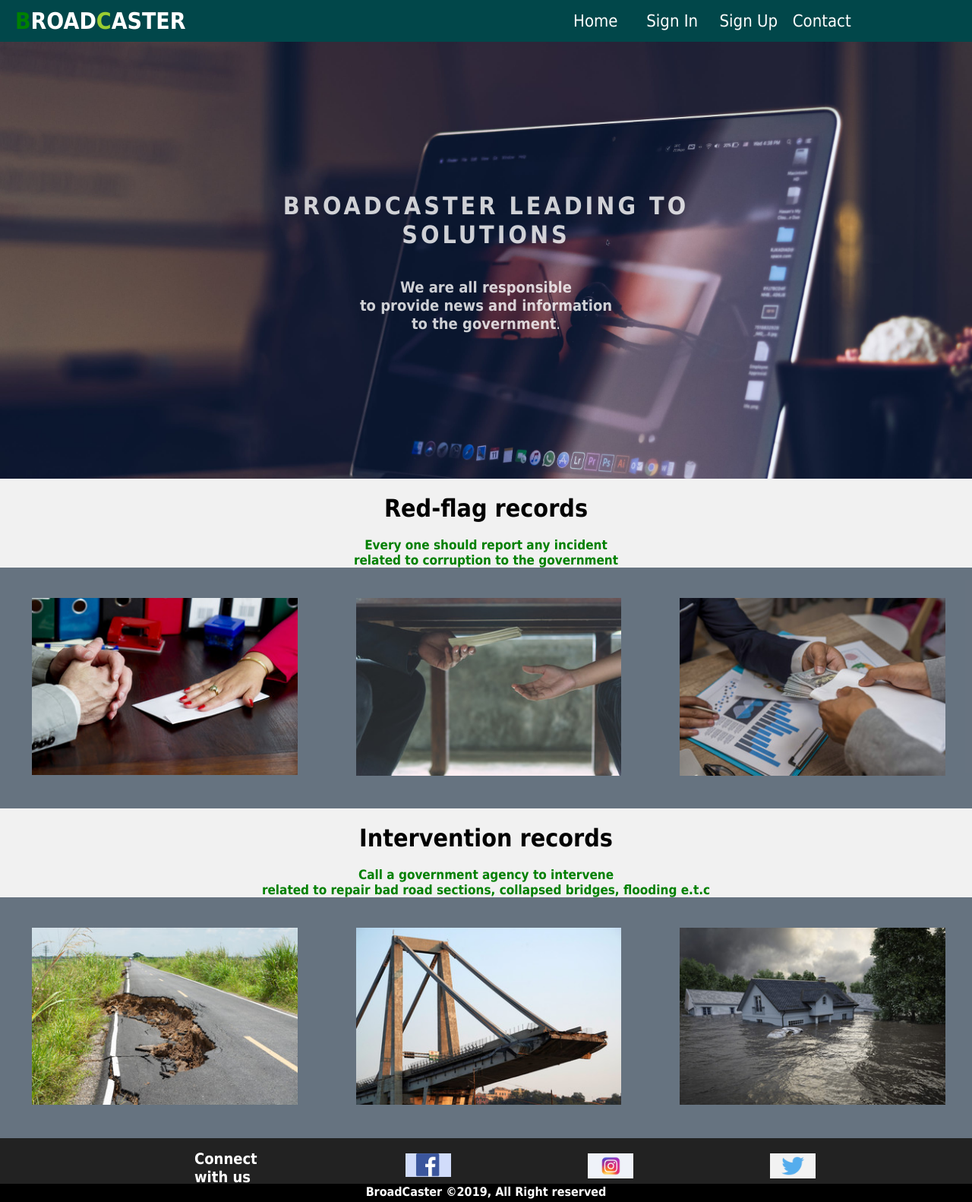
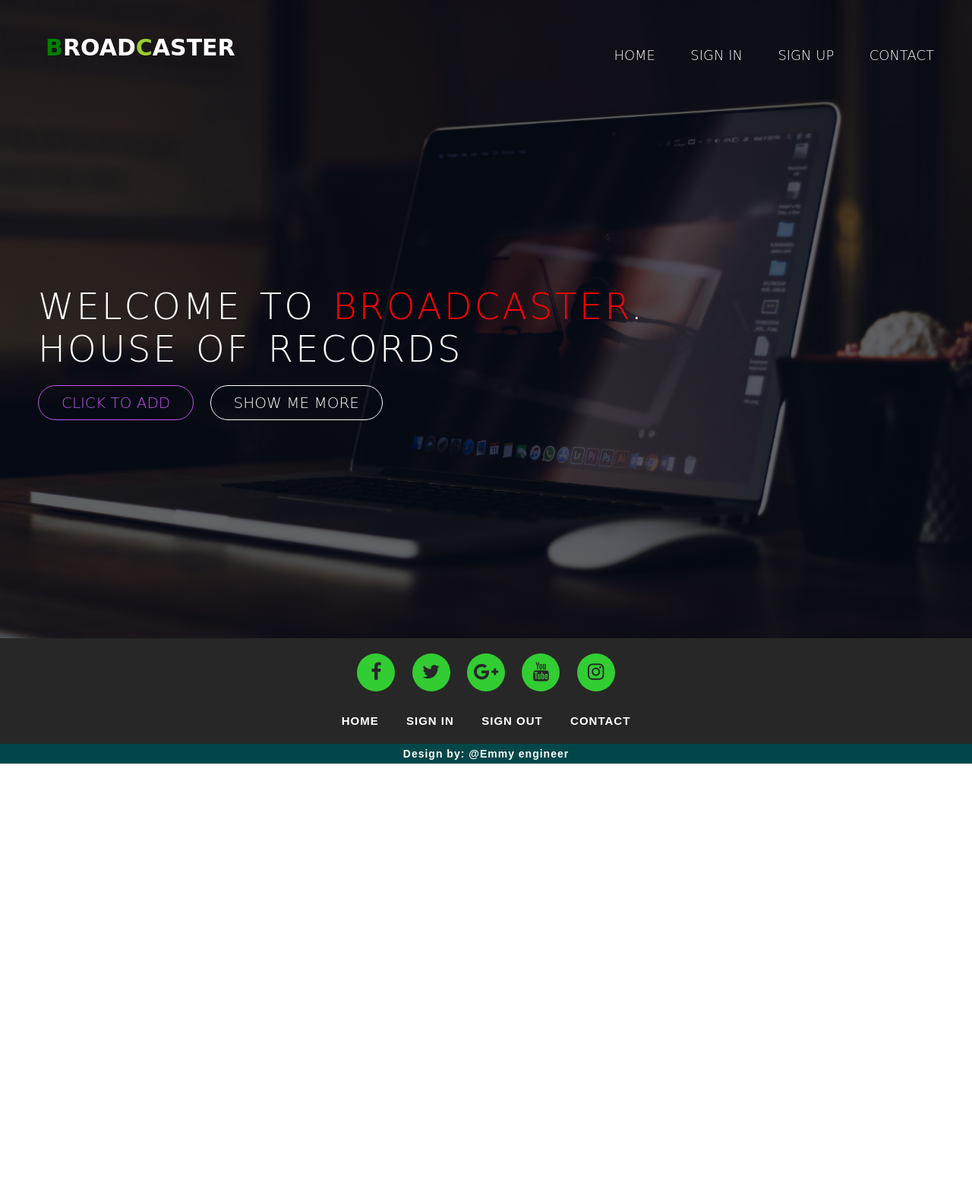
Before and after one commit to Emmyn5600/BroadCaster013, a plain HTML site: page UI/pages/index.html in a window 1280 px wide. Shown: the whole page at 76% size. After the commit the page ends 1005 px from the top, so only its background shows below. Drawn offline with nearby package versions, Linux system fonts and the light colour scheme; a web font is replaced by a local one.

Commit message:
feature(home page):create home page [starts:#169437957]

```diff
--- a/UI/css/style.css
+++ b/UI/css/style.css
@@ -1,38 +1,48 @@
-body
-{
-  font-family: Tahoma, Geneva, Verdana, sans-serif ;
-  color: #fff;
-  background-color:#f1f1f1;
-  background-size: cover;
-}
 *
 {
     margin: 0px;
     padding: 0px;
+    box-sizing:border-box ;
 }
-.banner
+body
 {
-  background: url('../images/pexels.jpeg');
-  width: 100%;
+    font-size: 20px;
+    overflow-x: hidden;
+    color: white;
+    font-family: 'Flamenco', cursive;
+}
+header
+{
+background-image:linear-gradient(rgba(0,0,0,0.6), rgba(0,0,0,0.6)), url("../images/pexels.jpeg");
+height: 105vh;
 background-size: cover;
+background-repeat: no-repeat;
+background-position: center;
 }
-.top-bar
+.clearfix:after
 {
-  background-color:#01474a;
-  display: flex;
-   width: 100%;
-   height: auto;
-   position: fixed;
+    content: ".";
+    visibility: hidden;
+    display: block;
+    height: 0px;
+    clear: both;
+}
+.row
+{
+    max-width: 1180px;
+    margin: 0 auto;
 }
 .logo
 {
+    height: 120px;
+    width: auto;
+    float: left;
+    margin-top: 35px;
     font-weight: bold;
     color: #ffffff;
-  flex: 1;
     font-size: 30px;
     padding:10px;
     text-transform: uppercase;
-  margin-left: 10px;
 }
 .logo span
 {
@@ -42,224 +52,250 @@ body
 {
   color: yellowgreen;
 }
-.menu
+.main-nav
 {
-  flex: 1;
+    float: right;
+    margin-top: 60px;
 }
-.menu ul{
-  display: flex;
+.main-nav li {
+    display: inline-block;
     list-style: none;
-  margin-top: 15px;
-  margin-left: 90px;
-  padding-right: 150px;
+    margin-left: 40px;
 }
-.menu ul li{
-  flex: 1;
-  text-align: left;
+.main-nav li a {
+    padding: 5px 0;
+    color: #fff;
+    text-decoration: none;
+    text-transform: uppercase;
+    font-size: 90%;
+    font-weight: 100;
 }
-.menu ul li a{
-  margin-left: 10px;
-  color: #fff;
-  font-size: 22px;
-  text-decoration: none;
-  border-radius: 10px;
-  cursor: pointer;
+.main-nav li a:hover
+{
+ border-bottom: 2px solid #bf55ec;
 }
-.menu ul li a:hover{
-background-color:  green;
-padding: 5px;
-}
-.banner-text {
-  display: flex;
-  padding: 15% 0;
-}
-.banner-text-items{
-  color: #fff;
-  margin: auto;
-  text-align: center;
-  width: 50%;
-  height: auto;
-}
-.banner-text-items h2 {
-  font-size: 2em;
-  margin-top: 60px;
-  text-transform: uppercase;
-  color: #ffffff;
-  opacity: .8;
-  letter-spacing: 4px;
-}
-.banner-text-items p{
- color:  #ffffff;
- font-size: 20px;
- opacity: .8;
- text-align: inherit;
-}
-.main-content
+.main-content-header
 {
-  display: flex;
-  flex-flow: row wrap;
-   padding: 0.1% 0;
-   background: rgba(44,62,80,0.7);
-}
-.main-content img
-{
-  padding-left: 1%;
-  height: auto;
-  width: 100%;
-}
-.main-content1
-{
-  display: flex;
-  flex-flow: row wrap;
-   padding: 0.1% 0;
-   background: rgba(44,62,80,0.7);
-}
-.main-content1 img
-{
-  padding-left: 1%;
-  height: auto;
-  width: 100%;
+    width: 1180px;
+    position: absolute;
+    top: 58%;
+    left: 50%;
+    transform: translate(-50%, -50%);
 }
 h1
 {
-  text-align: center;
-  margin-top: 20px;
-  color:black;
+color: #fff;
+font-size: 240%;
+word-spacing: 5px;
+letter-spacing: 3px;
+margin-bottom: 20px;
+text-transform: uppercase;
+font-weight: lighter;
 }
-#head
+.btn
 {
-  color:black;
-  /* margin-top: 6px; */
+    display: inline-block;
+    padding: 10px 30px;
+    font-weight: lighter;
+    text-decoration: none;
+    text-transform: uppercase;
+    border-radius: 200px;
+    transition: background-color 0.2s, border 0.2, color 0.2;
 }
-.main1
+.btn-full
 {
-  flex: 1;
-  padding: 3%;
+    background-color: transparent;
+    color: #bf55ec;
+    margin-right: 15px;
+    border: 1px solid #bf55ec;
+}
+.btn-full:hover
+{
+background-color: white;
+}
+.btn-nav
+{
+    background-color: transparent;
+    color: #fff;
+    border: 1px solid white ;
+}
+.btn-nav:hover
+{
+    background-color: #bf55ec;
+}
+.colorchange
+{
+    animation: colorchangeBROADCASTER 1s infinite;
+}
+@keyframes colorchangeBROADCASTER{
+    0%{color: red;}
+    25%{color: #bf55ec;}
+    50%{ color: white;}
+    100%{color: #bf55ec;}
+}
+.mobile-icon
+{
+    display:none ;
+}
+
+@media only screen and (max-width: 1180px)
+{
+    .main-content-header{
+        width: 100%;
+        padding: 0 2%;
+
+    }
+}
+@media only screen and (max-width: 998px)
+{
+    h1{
+       font-size: 200%;
+    }
+}
+@media only screen and (max-width: 768px)
+{
+    h1{
+       font-size: 180%;
+    }
+    .main-nav
+    {
+        display: none;
+    }
+    .mobile-icon
+    {
+        display: inline-block;
+        color: white;
+        float: right;
+        margin-top: 30px;
+        margin-right: 20px;
+    }
+    .main-nav
+    {
+        float: left;
+    }
+    .main-nav li
+    {
+        display: block;
+        margin-top: 10px;
+    }
+    .footer-menu-one ul li a
+    {
+        display: inline;
+    }
+}
+@media only screen and (max-width: 480px)
+{
+      .btn-full
+      {
+          margin-bottom:20px;
+      }
+      h1{
+        font-size: 160%;
+     }
+
+}
+a
+{
+    text-decoration: none;
+    outline: none;
+}
+.footer-main-div
+{
+    width: 100%;
+    height: auto;
+    margin: auto;
+    background: #272727;
+    padding: 20px 0px;
+}
+.footer-social-icons
+{
+    width: 50%;
+    height: auto;
+    margin: auto;
+}
+.footer-social-icons ul
+{
+    margin: 0px;
+    padding: 0px;
     text-align: center;
 }
-footer{
-  background-color:#222222 ;
-  overflow: hidden;
+.footer-social-icons ul li
+{
+   display: inline-block;
+   width: 50px;
+   height: 50px;
+   margin: 0px 8px;
+   border-radius: 50%;
+   background: #32cd32;
 }
-.container-social-media{
-display: flex;
-grid-template-columns: 1fr 1fr ;
-height: 60px;
-margin-left: 20%;
+.footer-social-icons ul li a
+{
+  color:#272727;
+  font-size: 25px;
+  display: block;
 }
-.container-social-media p{
-  font-weight: bold;
-  color: white;
-  padding-top: 15px;
-  font-size: 20px;
-  text-align: left;
+.footer-social-icons ul li a:hover
+{
+  color: #fff;
 }
-.footer-social-meadia{
-display: grid;
-flex: 3;
-grid-template-columns: 1fr 1fr 1fr ;
-padding: 20px 15px;
-margin-right: 20%;
+.footer-social-icons ul li a i{
+    line-height: 50px;
 }
-.footer-social-meadia img{
-  max-width: 60px;
-  max-height: 100%;
-  margin-left: 180px;
+.footer-menu-one
+{
+   width: 100%;
+   height: auto;
+   margin: auto;
+   margin-top: 25px;
 }
-.footer-copyright{
-  color: #ffffff;
+.footer-menu-one ul
+{
+    margin: 0px;
+    padding: 0px;
     text-align: center;
-  background-color: #000000;
-  border: 1px solid #000000;
 }
-.footer-copyright p{
-  font-weight: bold;
-  margin-bottom: 3px;
-  font-size: 1em;
+.footer-menu-one ul li
+{
+    display: inline-block;
+    margin: 0px 15px;
+}
+.footer-menu-one ul li a
+{
+   font-family: arial;
+   font-size: 15px;
+   font-weight: 600;
+   color: #fff;
+   letter-spacing: 1px;
+   text-transform: uppercase;
+}
+.footer-menu-one ul li a:hover
+{
+    color: #32cd32;
 }
 
-@media all and (max-width:500px){
-  .top-bar{
-    flex-direction: column;
-    text-align: center;
-  }
-  .logo{
-    padding: 18px 0 0;
-  }
-  .menu ul{
-    flex-direction: column;
-    margin-top: 0;
-  }
-  .menu ul li{
-    padding: 1px;
 
-  }
-  .banner-text-items{
-    width: 100%;
-  }
-  .banner-text-items h2{
-    font-size: 12px;
-  }
-  .banner-text-items p {
-    font-size: 10px;
-  }
-  .main-content{
-    flex-direction: column;
-  }
-  .footer-copyright
-  {
-    font-size: 2em;
-  }
- .footer-social-meadia img
+.footer-botton
 {
     width: 100%;
+    height: auto;
+    margin: auto;
+    background:#01474a ;
+    padding: 5px;
 }
-  .container-social-media p
+.footer-botton p
 {
-    font-size: 1em;
-    flex: 1;
-    padding: 20px;
+    font-family: arial;
+    font-size: 14px;
+    text-align: center;
+    color: #fff;
+    font-weight: 600;
+    letter-spacing: 1px;
 }
+.footer-botton p a
+{
+    color: #fff;
 }
-@media all and (max-width:800px){
-  .top-bar{
-    flex-direction: column;
-    text-align: center;
+.footer-botton p a:hover
+{
+    color: #272727;
 }
-  .logo{
-    padding: 18px 0;
-  }
-  .menu ul{
-    flex-direction: column;
-    margin-top: 0;
-  }
-  .menu ul li{
-    padding: 1px 10px;
-  }
-  .banner-text-items{
-    width: 100%;
-  }
-  .banner-text-items h2{
-    font-size: 12px;
-  }
-  .main-content{
-    flex-direction: column;
-  }
-  .footer-copyright
-  {
-    font-size: 1em;
-  }
-  .footer-social-media img
-  {
-  width: 100%;
-  }
-  .container-social-media p
-  {
-    font-size: 1em;
-  }
-  h1
-  {
-    flex-direction: column;
-    font-size: 1em;
-  }
-}
--- a/UI/pages/index.html
+++ b/UI/pages/index.html
@@ -2,71 +2,59 @@
 <html lang="en">
 <head>
     <meta charset="UTF-8">
-    <meta name="viewport" content="width=device-width, initial-scale=1.0">
+        <title>BroadCaster</title>
         <link href="../css/style.css" rel="stylesheet">
+        <link href="https://fonts.googleapis.com/css?family=Flamenco&display=swap" rel="stylesheet">
+        <meta name="viewport" content="width=device-width, initial-scale=1.0">
+        <link rel="stylesheet" href="https://cdnjs.cloudflare.com/ajax/libs/animate.css/3.7.2/animate.min.css">
+        <link rel="stylesheet" href="https://cdnjs.cloudflare.com/ajax/libs/font-awesome/4.7.0/css/font-awesome.min.css">
     </head>
     <body>
-        <div class="top-bar">
-           <div class="logo"><span>B</span>road<span1>C</span1>aster</div>
-           <div class="menu">
-               <ul>
-                   <li><a href="../pages/index.html">Home</a></li>
-                   <li><a href="../pages/login.html">Sign In</a></li>
-                   <li><a href="../pages/signup.html">Sign Up</a></li>
-                   <li><a href="../pages/contact.html">Contact</a></li>
-               </ul>
-           </div>
-        </div>
-        <div class="banner">
-            <div class="banner-text">
-                <div class="banner-text-items">
-                    <h2>BroadCaster Leading to solutions</h2><br><br>
-                    <p><b>We are all responsible <br>to provide news and information <br>to the government</b>.</p>
+        <header>
+            <nav>
+                <div class="row clearfix">
+                        <div class="logo"><span>B</span>road<span1>C</span1>aster</div>
+                 <ul class="main-nav animated slideInDown" id="check-class">
+                     <li><a href="../pages/index.html">Home</a></li>
+                     <li><a href="../pages/login.html">Sign In</a></li>
+                     <li><a href="../pages/sign up.html">Sign Up</a></li>
+                     <li><a href="../pages/contact.html">Contact</a></li>
+                 </ul>
+                 <a href="#" class="mobile-icon" onclick="slideshow()"><i class="fas fa-bars"></i></a>
+                </div>
+            </nav>
+            <div class="main-content-header">
+            <h1>WELCOME TO <span class="colorchange">BROADCASTER</span>. <br>
+                HOUSE OF RECORDS</h1>
+                <a href="../pages/login.html" class="btn btn-full">Click to Add</a>
+                <a href="#" class="btn btn-nav">show me more</a>
+                </div>
+        </header>
+        <footer>
+            <div class="footer-main-div">
+                <div class="footer-social-icons">
+                    <ul>
+                        <li><a href="#" target="blank"><i class="fa fa-facebook"></i></a></li>
+                        <li><a href="#" target="blank"><i class="fa fa-twitter"></i></a></li>
+                        <li><a href="#" target="blank"><i class="fa fa-google-plus"></i></a></li>
+                        <li><a href="#" target="blank"><i class="fa fa-youtube"></i></a></li>
+                        <li><a href="#" target="blank"><i class="fa fa-instagram"></i></a></li>
+                    </ul>
+                </div>
+                <div class="footer-menu-one">
+                        <ul>
+                                <li><a href="#">Home</a></li>
+                                <li><a href="#">Sign In</a></li>
+                                <li><a href="#">Sign Out</a></li>
+                                <li><a href="#">Contact</a></li>
+                        </ul>
                 </div>
             </div>
+        </footer>
+        <div class="footer-botton">
+            <p>Design by: <a href="#">@Emmy engineer</a></p>
         </div>
-        <h1>Red-flag records</h1><br>
-        <h2 style=" color:green; text-align:inherit; text-align: center; font-size: 17px; ">Every one should report any incident </br> related to corruption to the government</h2>
-        <div class="main-content">
-                <div class="main1">
-                    <img src="../images/img.jpg">
-                </div>
-            <div class="main1">
-                <img src="../images/img1.jpg">
-            </div>
-            <div class="main1">
-                <img src="../images/img2.jpg">
-            </div>
-        </div>
-        <h1 id="head">Intervention records</h1><br>
-        <h2 style=" color:green; text-align:inherit; text-align: center; font-size: 17px; ">Call a government agency to intervene </br> related to repair bad road sections, collapsed bridges, flooding e.t.c</h2>
-        <div class="main-content1">
-                <div class="main1">
-                    <img src="../images/img9.jpg">
-                </div>
-            <div class="main1">
-                <img src="../images/img17.jpg">
-            </div>
-            <div class="main1">
-                <img src="../images/img14.jpg">
-            </div>
-        </div>
-        <footer>
-                <div class="container-social-media">
-                    <p>Connect with us</p>
-                <div class="footer-social-meadia">
-                    <a href="#">
-                        <img src="../images/facebook.png" alt="facebook icon">
-                    </a>
-                    <a href="#">
-                        <img src="../images/instagram.jpg" alt="instagram icon">
-                    </a>
-                    <a href="#">
-                        <img src="../images/twitter.png" alt="twitter icon">
-                    </a>
-                </div>
-                </div>
-                <div class="footer-copyright"><p>BroadCaster ©2019,  All Right reserved </p></div>
-            </footer>
+        <script src="../script/script.js">
+        </script>
     </body>
 </html>
```
Also changed, not shown: UI/script/script.js (added, +8 -0 lines). Lines whose indentation alone changed are shown as unchanged.
